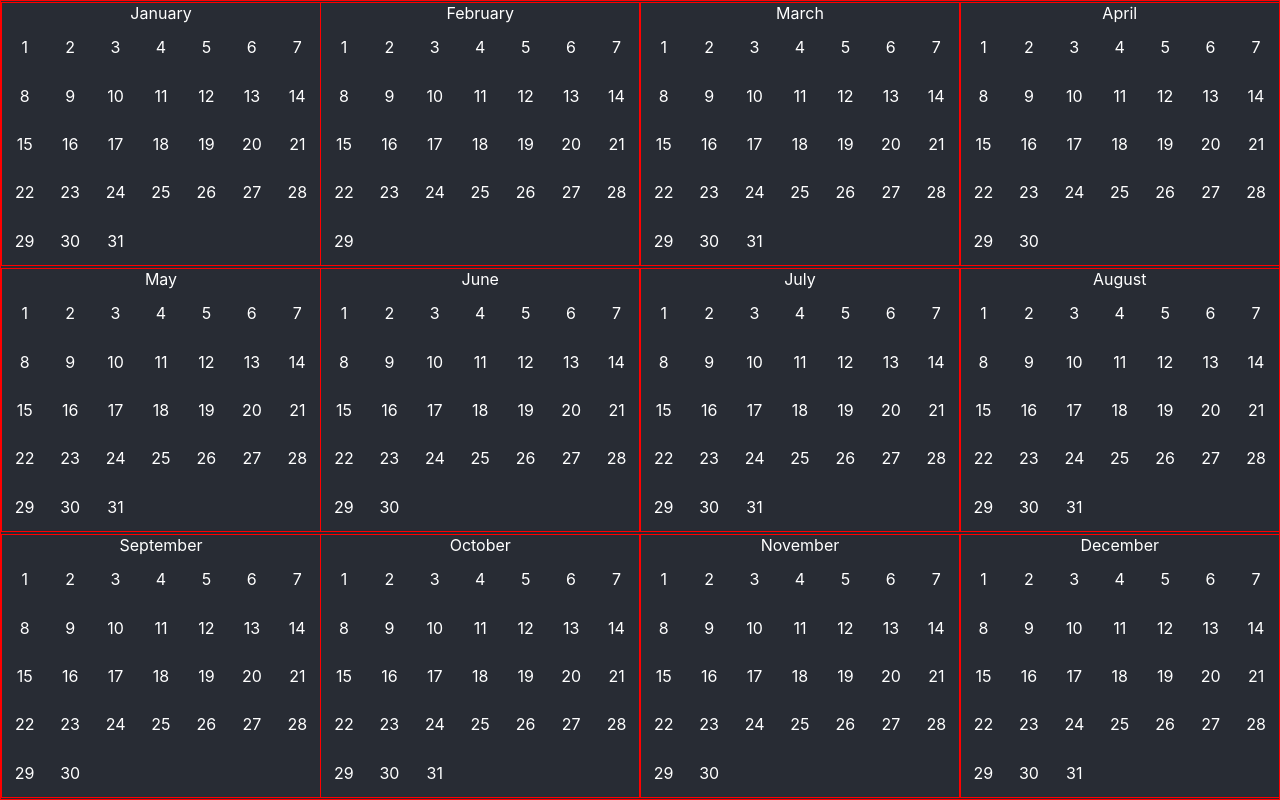
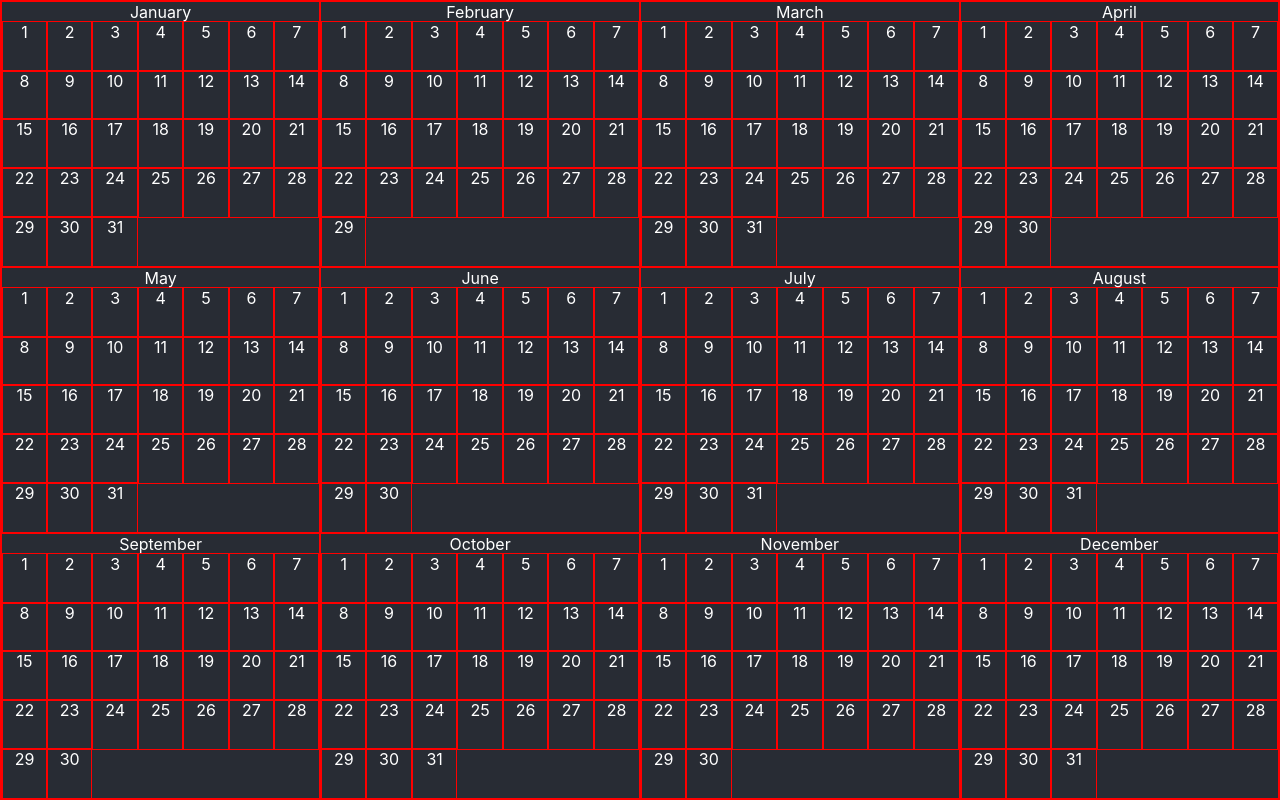
Before and after one commit to wur3/yearly-ui, a React (Create React App) app: page / in a window 1280 px wide. Built offline with nearby package versions, Linux system fonts and the light colour scheme.

Commit message:
border troublez

```diff
--- a/src/App.css
+++ b/src/App.css
@@ -20,5 +20,6 @@ table {
   width: 100%;
   height: 100%;
   table-layout: fixed;
-  border-spacing: 0;
+  /*border-spacing: 0;*/
+  border-collapse: collapse;
 }
--- a/src/Day.css
+++ b/src/Day.css
@@ -1,3 +1,9 @@
 .Day {
-  width: 100%;
+  height: 100%;
+  border: 1px solid red;
 }
+
+.Day:hover {
+  font-weight: bold;
+
+}
--- a/src/Month.css
+++ b/src/Month.css
@@ -1,12 +1,12 @@
 .Month {
-  width: 25vw;
-  height: 33vh;
-  overflow: hidden;
-
+  width: 100%;
+  height: 100%;
+  margin: -3px 0px;
 }
 
 table {
   border: 1px solid red;
+
 }
 
 .MonthHeader > tr > td {
```
